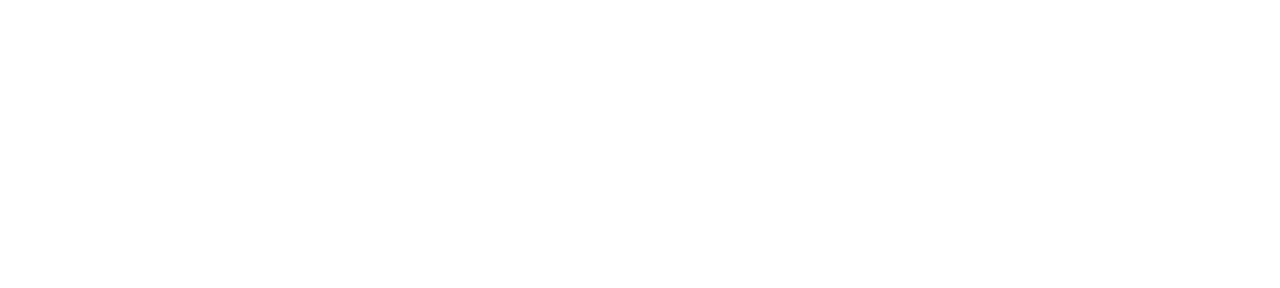
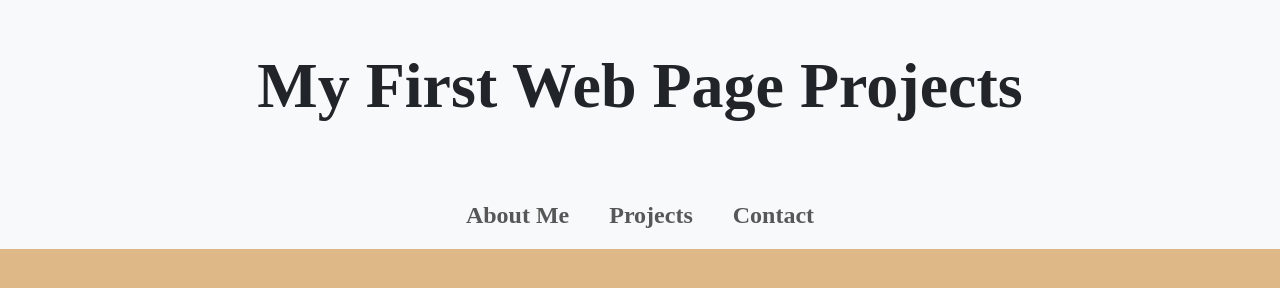
Before and after one commit to CallumeEdwards777/Bootstrap-page, a plain HTML site: page index.html in a window 1280 px wide. Drawn offline with nearby package versions, Linux system fonts and the light colour scheme.

Commit message:
Set up a style section in the head as well as a header and navbar in the body

```diff
--- a/index.html
+++ b/index.html
@@ -5,11 +5,34 @@
     <meta name="viewport" content="width=device-width, initial-scale=1.0">
     <title>Bootstrap page</title>
     <link rel="stylesheet" href="https://cdn.jsdelivr.net/npm/bootstrap@5.3.0/dist/css/bootstrap.min.css">
+
+    <style>
+        body {
+            background-color: burlywood;
+            font-family: "Times New Roman", serif;
+        }
+    </style>
 </head>
 
 <body>
+     <header class="bg-light text-center py-5">
+        <h1 class="display-3 fw-bold">
+            My First Web Page Projects
+        </h1>
+    </header>
 
+    <nav class="navbar navbar-expand-lg navbar-light bg-light sticky-top">
+        <div class="container justify-content-center">
+            <div class="navbar-nav gap-4">
+                <a class="nav-link fs-4 fw-semibold" href="#about">About Me</a>
+                <a class="nav-link fs-4 fw-semibold" href="#projects">Projects</a>
+                <a class="nav-link fs-4 fw-semibold" href="#contact">Contact</a>
+            </div>
+        </div>
+    </nav>
 </body>
+
+
 
  <script src="https://cdn.jsdelivr.net/npm/bootstrap@5.3.0/dist/js/bootstrap.bundle.min.js"></script>
 </html>
```
